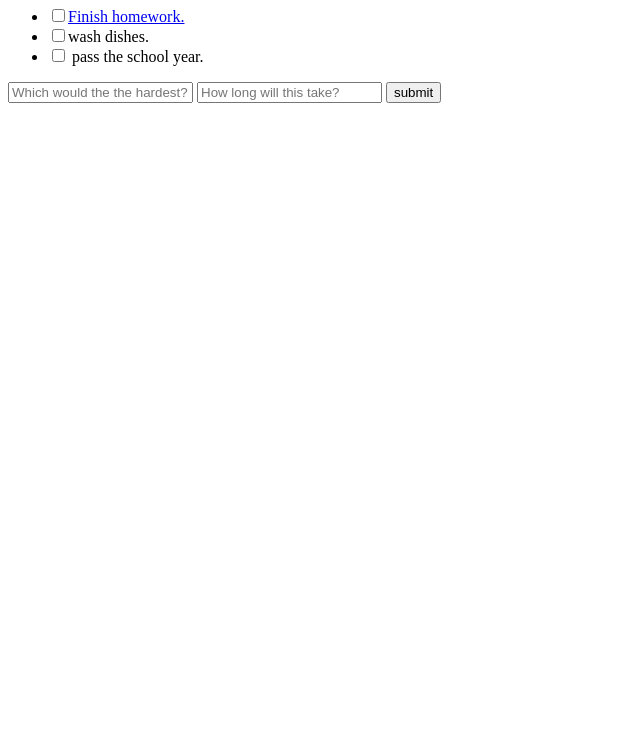
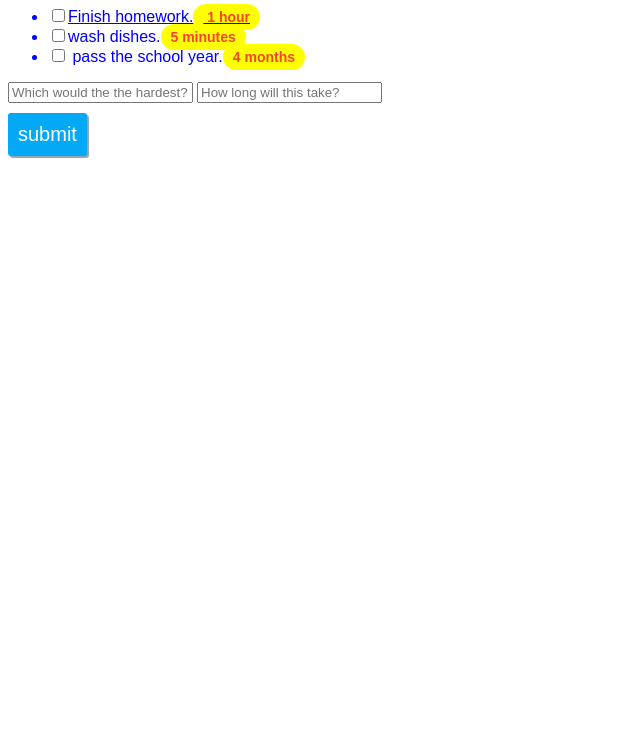
Before and after one commit to gingram2/todo_app, a plain HTML site: page index.html in a window 1280 px wide. Shown: the part 60-800 px from the top of the page, without its empty margins (0-640 px from the left). Drawn offline with Linux system fonts and the light colour scheme.

Commit message:
add more css

```diff
--- a/index.css
+++ b/index.css
@@ -1,4 +1,28 @@
-h1{
+ul{
     color: blue;
     font-family: sans-serif
 }
+.time_estimate{
+    font-weight: bold;
+    color: #F44336;
+    background-color: yellow;
+    border-radius: 50px;
+    font-size: 14px;
+    padding: 5px 10px 5px 10px;
+}
+#To-do_Button{
+    font-size: 20px;
+    text-align: center;
+    color: #FFF;
+    outline: none;
+    border-style: none;
+    padding: 10px;
+    border-radius: 3px;
+    box-shadow: 2px 2px 1px #90A4AE;
+    display: block;
+    background-color: #03A9F4;
+    margin-top: 10px;
+}
+#To-do_Button:active{
+    box-shadow: 1px 1px 1px #90A4AE;
+}
--- a/index.html
+++ b/index.html
@@ -8,12 +8,12 @@
     <body>
         <h1>Things I have to do</h1>
         <ul>
-            <li><input type="checkbox"><a href="show.html">Finish homework.</a> </li>
-            <li><input type="checkbox">wash dishes.</li>
-            <li><input type="checkbox"> pass the school year.</li>
+            <li><input type="checkbox"><a href="show.html">Finish homework.<span class="time_estimate"> 1 hour</span></a> </li>
+            <li><input type="checkbox">wash dishes.<span class="time_estimate">5 minutes</span></li>
+            <li><input type="checkbox"> pass the school year.<span class="time_estimate">4 months</span></li>
         </ul>
         <input type="text" placeholder="Which would the the hardest?">
         <input type="number" placeholder="How long will this take?">
-        <input type="submit" value="submit">
+        <input id="To-do_Button" type="submit" value="submit">
     </body>
 </html>
```
